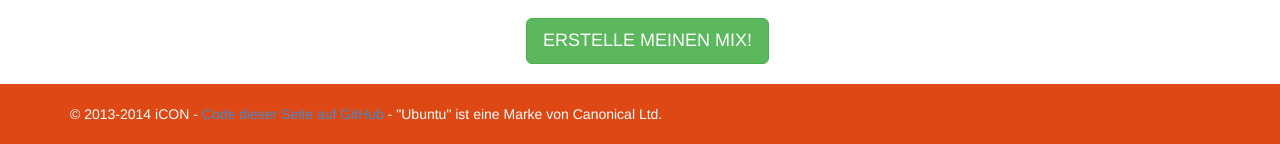
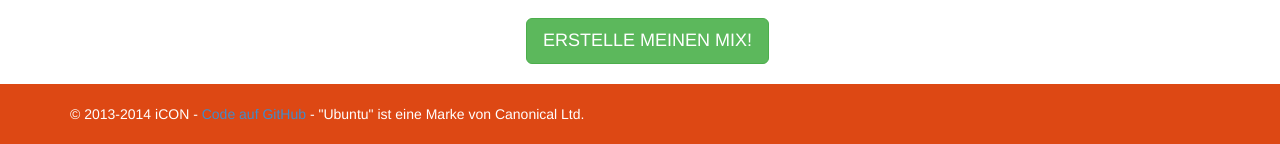
Before and after one commit to D3viloper/andibi.tk, a PHP site: page /uburemix/index.php in a window 1280 px wide. Shown: the part 1512-1656 px from the top of the page. Run offline with PHP 8.4, Linux system fonts and the light colour scheme; data that the repository does not hold is empty.

Commit message:
reverted commit 444f04d9b35ab30ab705b6bb996987bc2f569b92 because it breaks uburemix

```diff
--- a/templates/footer.php
+++ b/templates/footer.php
@@ -1,6 +1,6 @@
     <div id="footer">
       <div class="container">
-        <p class="text-muted credit">&copy; 2013-2014 iCON - <a href="https://github.com/Brawl345/andibi.tk/tree/master/pages/<?php echo $shownpage_page['page_idf']; ?>.php" target="_blank">Code dieser Seite auf GitHub</a>
+        <p class="text-muted credit">&copy; 2013-2014 iCON - <a href="https://github.com/Brawl345/andibi.tk" target="_blank">Code auf GitHub</a>
         <?php echo "$zusatz"; ?></p>
       </div>
     </div>
```
